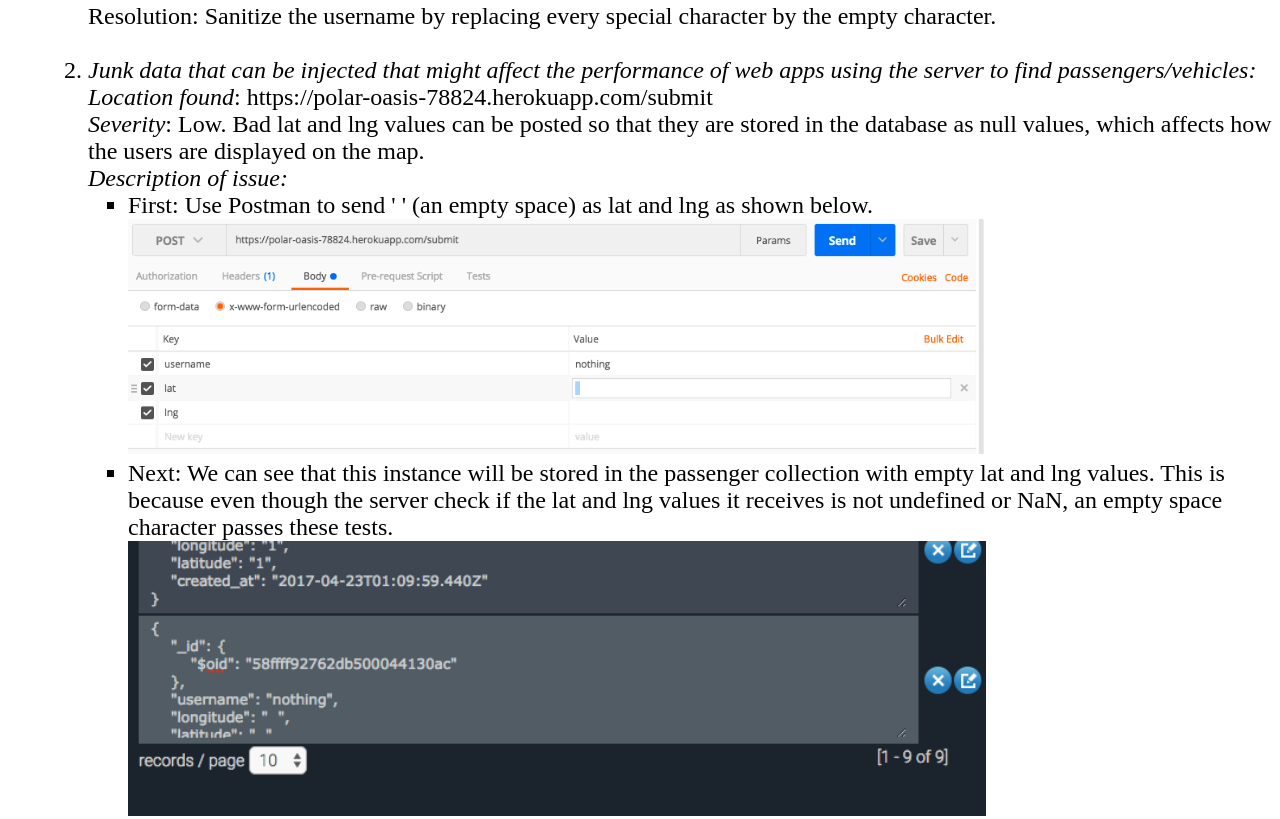
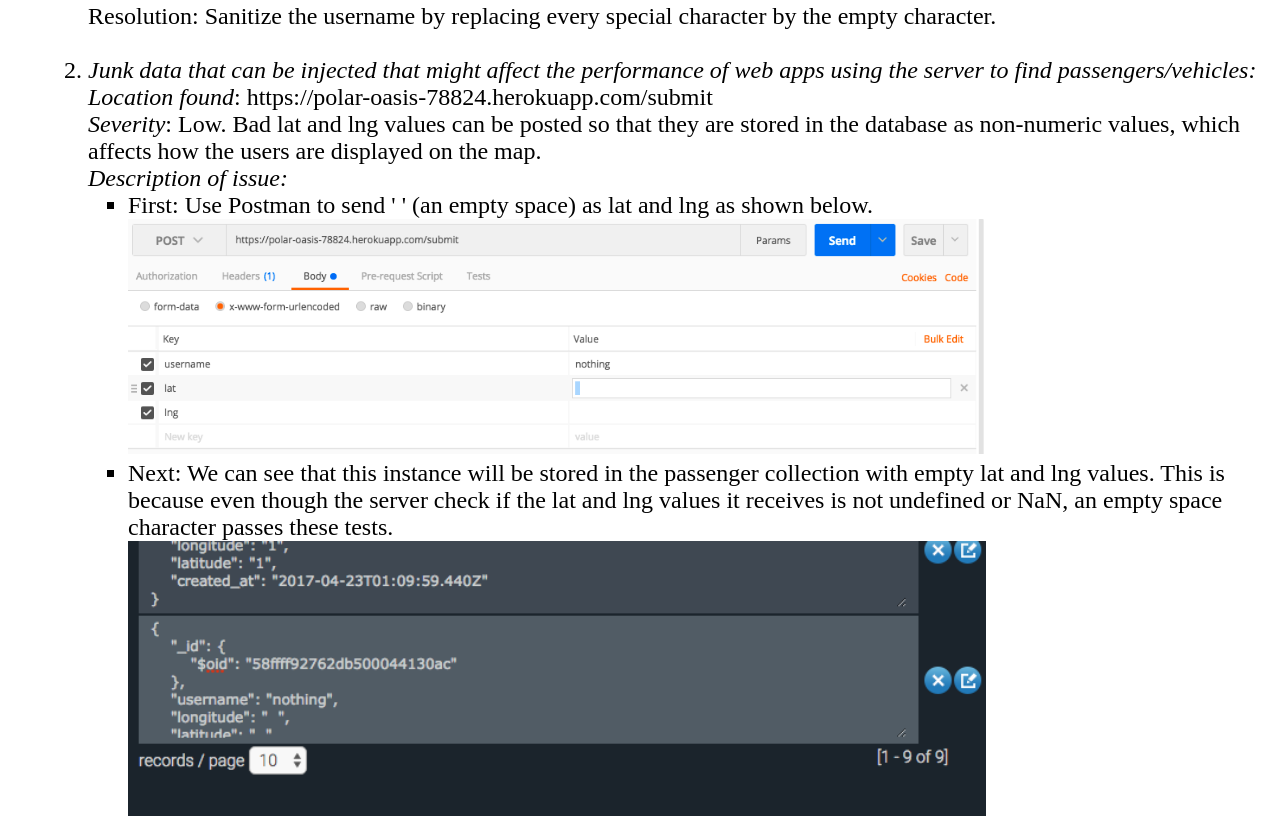
Before and after one commit to minh-d-nguyen/comp20-mnguyen, a plain HTML site: page security/index.html in a window 1280 px wide. Shown: the part 1835-2654 px from the top of the page. Drawn offline with Linux system fonts and the light colour scheme.

Commit message:
Fixed typos

```diff
--- a/security/index.html
+++ b/security/index.html
@@ -50,7 +50,7 @@
 			<li>
 				<em>Junk data that can be injected that might affect the performance of web apps using the server to find passengers/vehicles:</em> <br>
 				<i>Location found</i>: https://polar-oasis-78824.herokuapp.com/submit <br>
-				<i>Severity</i>: Low. Bad lat and lng values can be posted so that they are stored in the database as null values, which affects how the users are displayed on the map.<br>
+				<i>Severity</i>: Low. Bad lat and lng values can be posted so that they are stored in the database as non-numeric values, which affects how the users are displayed on the map.<br>
 				<i>Description of issue: </i>
 				<ul>
 					<li>First: Use Postman to send ' ' (an empty space) as lat and lng as shown below. </li>
```
